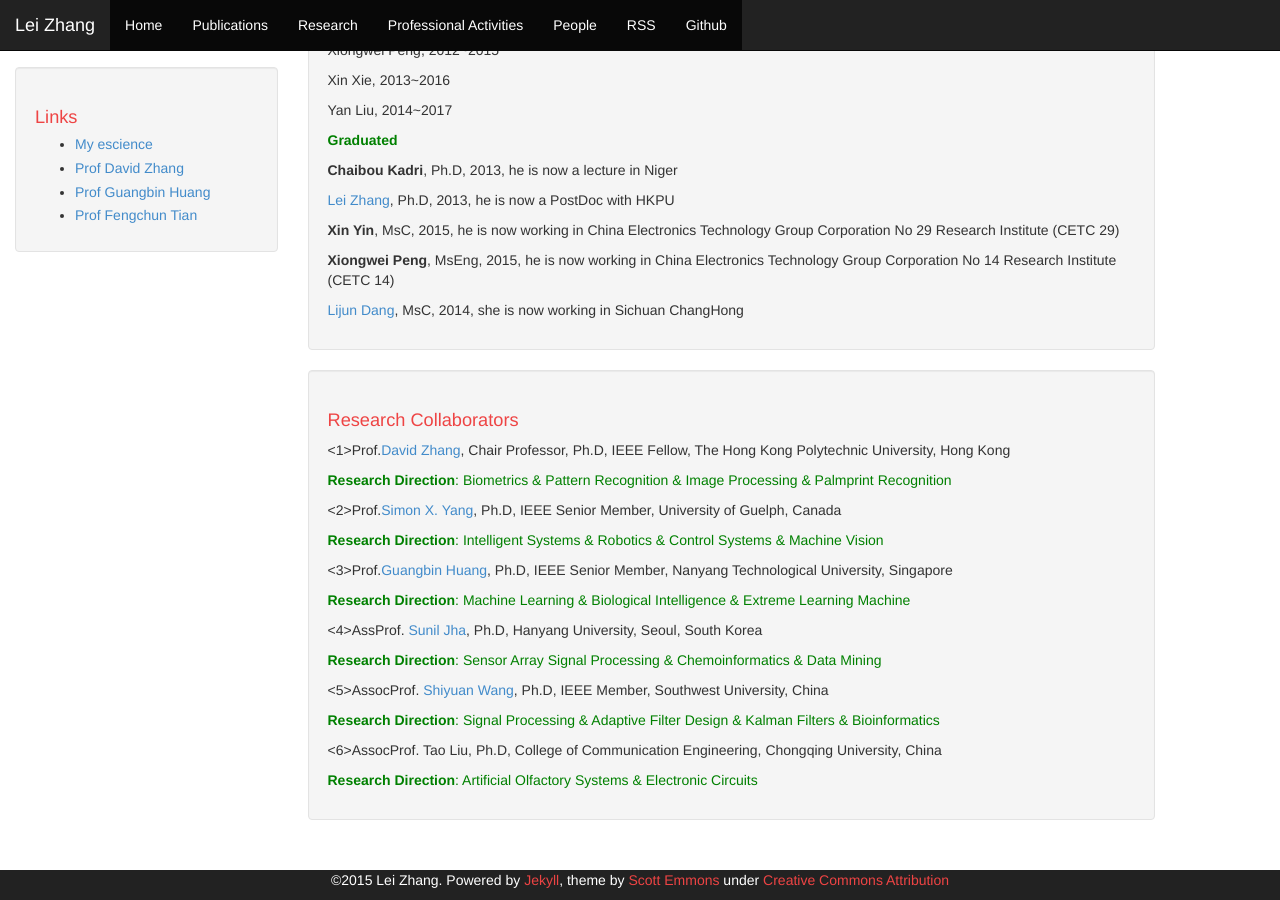
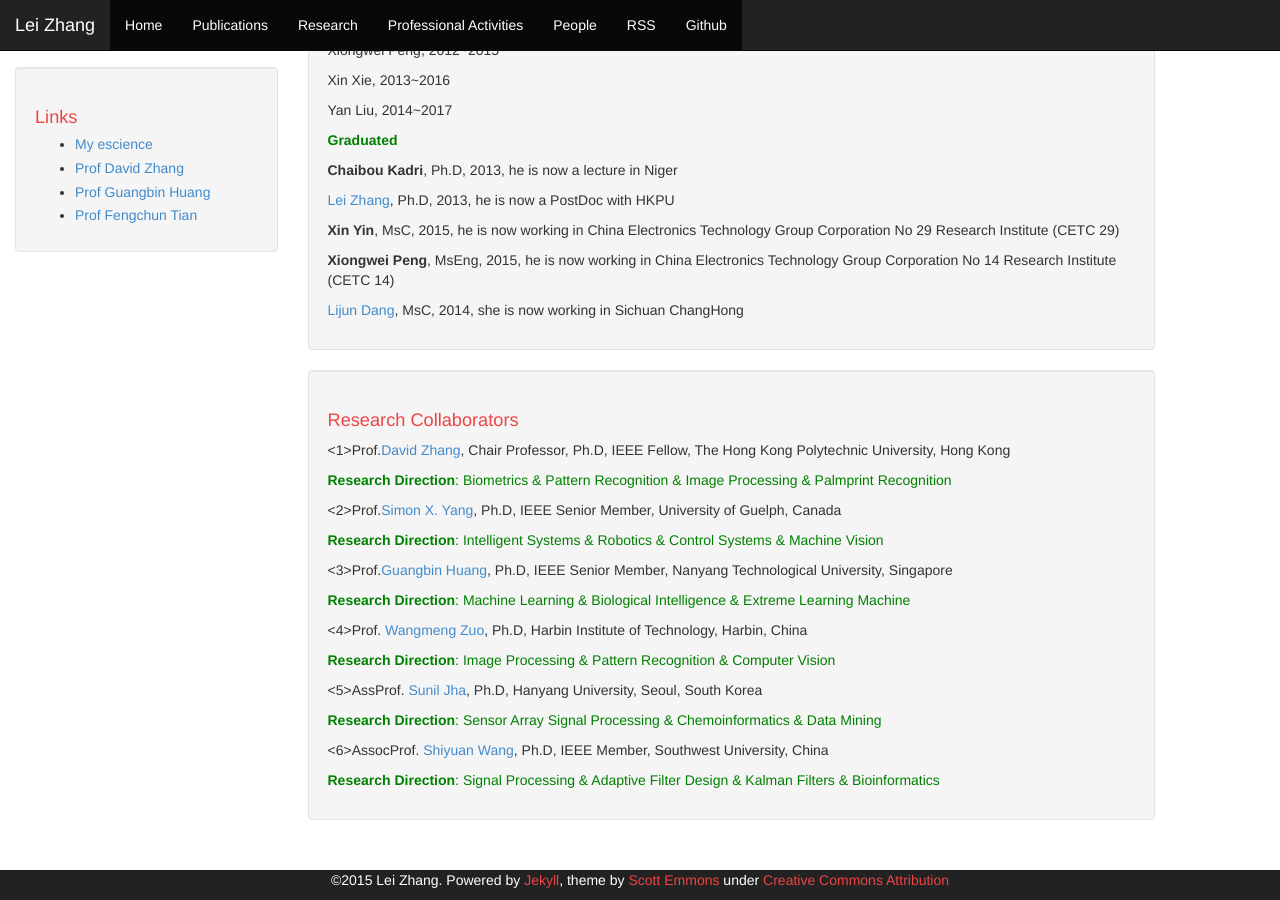
Before and after one commit to DrLeiZhang/website, a Jekyll site: the page built from people.html, in a window 1280 px wide and 900 px high, scrolled down 523 px. Built offline with Jekyll 4.4.1, drawn with Linux system fonts in a browser that asks for light colours; Markdown is read by kramdown in place of the engine named in the settings.

Commit message:
Update
Signed-off-by: leizhang@cqu.edu.cn <leizhang@cqu.edu.cn>

```diff
--- a/people.html
+++ b/people.html
@@ -46,13 +46,14 @@ layout: default
 <p><3>Prof.<a href="http://www.extreme-learning-machines.org/">Guangbin Huang</a>, Ph.D, IEEE Senior Member, Nanyang Technological University, Singapore</p>
 <p style="color:green;"><B>Research Direction</B>: Machine Learning & Biological Intelligence & Extreme Learning Machine</p>
 
-<p><4>AssProf. <a href="http://www.researchgate.net/profile/Sunil_Jha">Sunil Jha</a>, Ph.D, Hanyang University, Seoul, South Korea</p>
+<p><4>Prof. <a href="http://homepage.hit.edu.cn/pages/wangmengzuo">Wangmeng Zuo</a>, Ph.D, Harbin Institute of Technology, Harbin, China</p>
+<p style="color:green;"><B>Research Direction</B>: Image Processing & Pattern Recognition & Computer Vision</p>
+
+
+<p><5>AssProf. <a href="http://www.researchgate.net/profile/Sunil_Jha">Sunil Jha</a>, Ph.D, Hanyang University, Seoul, South Korea</p>
 <p style="color:green;"><B>Research Direction</B>: Sensor Array Signal Processing & Chemoinformatics & Data Mining</p>
 
-<p><5>AssocProf.<a href="http://www.researchgate.net/profile/Shiyuan_Wang"> Shiyuan Wang</a>, Ph.D, IEEE Member, Southwest University, China</p>
+<p><6>AssocProf.<a href="http://www.researchgate.net/profile/Shiyuan_Wang"> Shiyuan Wang</a>, Ph.D, IEEE Member, Southwest University, China</p>
 <p style="color:green;"><B>Research Direction</B>: Signal Processing & Adaptive Filter Design & Kalman Filters & Bioinformatics</p>
 
-<p><6>AssocProf. Tao Liu, Ph.D, College of Communication Engineering, Chongqing University, China</p>
-<p style="color:green;"><B>Research Direction</B>: Artificial Olfactory Systems & Electronic Circuits</p>
-
 </div>
```
